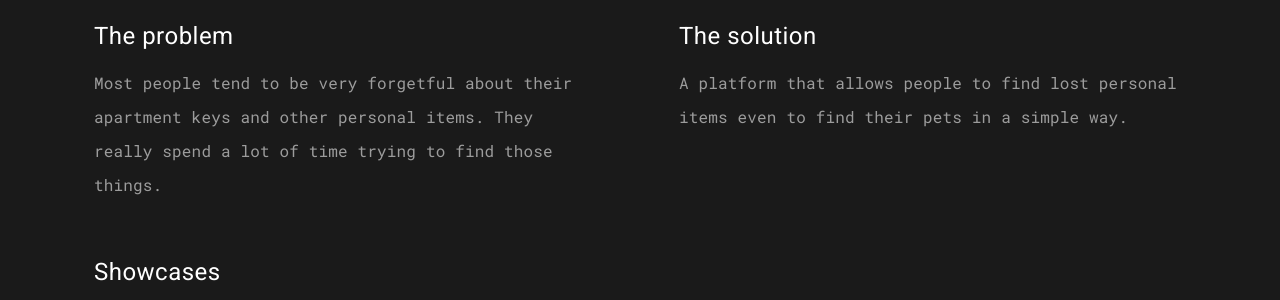
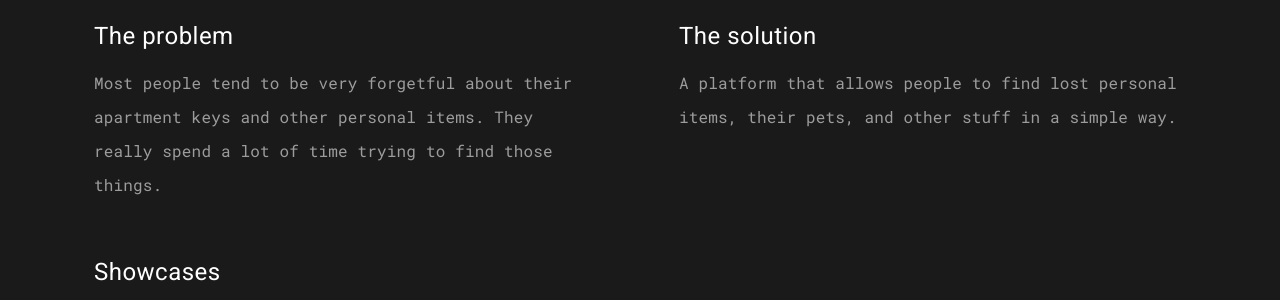
Before and after one commit to eliezerpujols/design-cases, a Jekyll site: the page built from _posts/2018-05-01-design-cases--case-01.md, in a window 1280 px wide. Shown: the part 420-720 px from the top of the page. Built offline with Jekyll 4.4.1, drawn with Linux system fonts in a browser that asks for light colours.

Commit message:
Updated '_posts/2018-05-01-design-cases--case-01.md' via CloudCannon

```diff
--- a/_posts/2018-05-01-design-cases--case-01.md
+++ b/_posts/2018-05-01-design-cases--case-01.md
@@ -10,6 +10,6 @@ case_problem: >-
   Most people tend to be very forgetful about their apartment keys and other
   personal items. They really spend a lot of time trying to find those things.
 case_solution: >-
-  A platform that allows people to find lost personal items even to find their
-  pets in a simple way.
+  A platform that allows people to find lost personal items, their pets, and
+  other stuff in a simple way.
 ---
```
